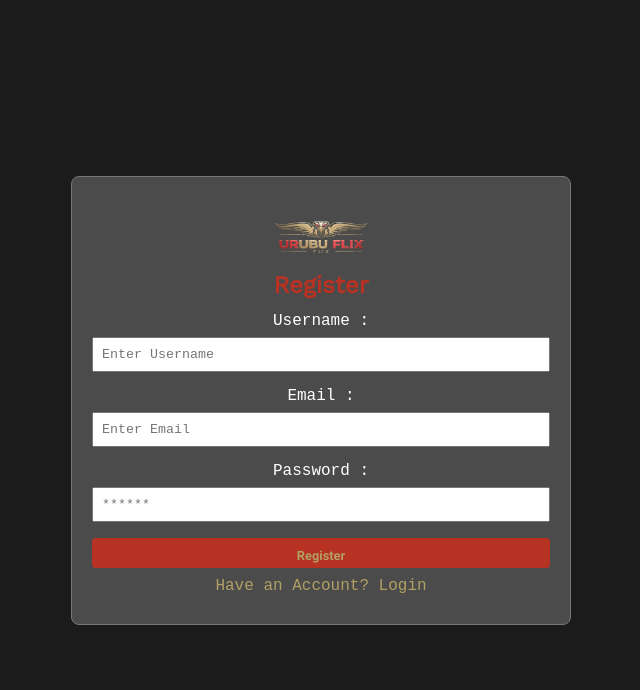
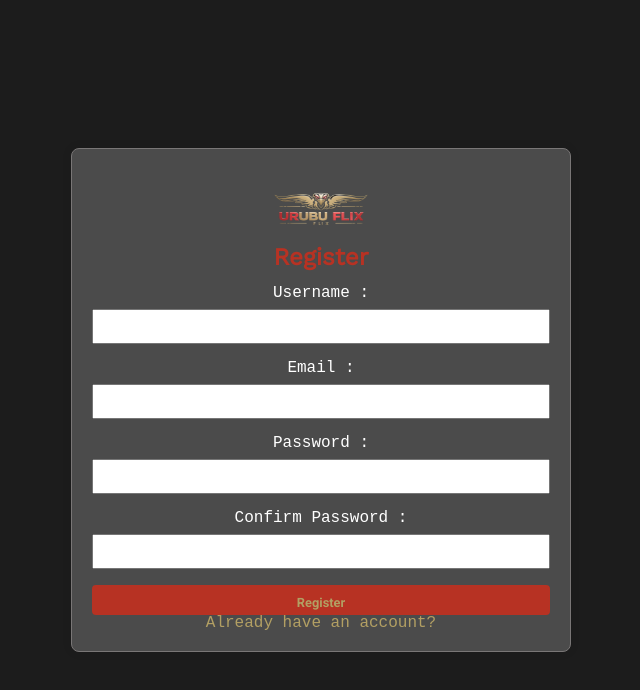
Before and after one commit to dwws-ufes/2024-UrubuFlix, a React (Vite) app in the folder client/: page /register in a window 1280 px wide. Shown: the top 690 px of the page, without its empty margins (319-959 px from the left). Built offline with nearby package versions, Linux system fonts and the light colour scheme; a web font is replaced by a local one.

Commit message:
feat: adiciona confirmaçao de senha
Campo adicionado na pagina de registro para confirmar a senha que o usuario criou

```diff
--- a/client/src/pages/Register.jsx
+++ b/client/src/pages/Register.jsx
@@ -9,6 +9,7 @@ function Register() {
   const [username, setUsername] = useState('');
   const [email, setEmail] = useState('');
   const [password, setPassword] = useState('');
+  const [confirmPassword, setConfirmPassword] = useState('');
 
   const navigate = useNavigate();
 
@@ -16,17 +17,13 @@ function Register() {
     e.preventDefault();
 
     try {
-      console.log(username,email,password);
-      const response = await register(username, email, password);
+      const response = await register(username, email, password, confirmPassword);
       if (response.status) {
         alert('Account created successfully!');
         navigate('/');
-      }
-      else if (!response.status && response.message === 'user already existed') {
-        alert('Account already created, try again');
-      }
-      else {
-        alert('Some information is incorrect\nTry again');
+      } else {
+        // Se o status for false, exiba a mensagem de erro
+        alert(response.message);
       }
     } catch (err) {
       console.log(err);
@@ -39,25 +36,15 @@ function Register() {
         <img src={logo} alt="urubuflix" />
         <h2>Register</h2>
         <label htmlFor='username'>Username :</label>
-        <input
-          type='text'
-          placeholder='Enter Username'
-          onChange={(event) => setUsername(event.target.value)}
-        />
+        <input type='text' id='username' required onChange={(e) => setUsername(e.target.value)} />
         <label htmlFor='email'>Email :</label>
-        <input
-          type='email'
-          placeholder='Enter Email'
-          onChange={(event) => setEmail(event.target.value)}
-        />
+        <input type='email' id='email' required onChange={(e) => setEmail(e.target.value)} />
         <label htmlFor='password'>Password :</label>
-        <input
-          type='password'
-          placeholder='******'
-          onChange={(event) => setPassword(event.target.value)}
-        />
+        <input type='password' id='password' required onChange={(e) => setPassword(e.target.value)} />
+        <label htmlFor='confirmPassword'>Confirm Password :</label>
+        <input type='password' id='confirmPassword' required onChange={(e) => setConfirmPassword(e.target.value)} />
         <button type='submit'>Register</button>
-        <p>Have an Account? <Link to="/login">Login</Link></p>
+        <Link to='/'>Already have an account?</Link>
       </form>
     </div>
   );
--- a/client/src/services/Axios.js
+++ b/client/src/services/Axios.js
@@ -18,9 +18,9 @@ export const login = async (email, password) => {
 };
 
 //================ Register =================== //
-export const register = async (username, email, password) => {
+export const register = async (username, email, password, confirmPassword) => {
   try {
-    const response = await api.post('/register', { username, email, password });
+    const response = await api.post('/register', { username, email, password, confirmPassword });
     return response.data;
   }
   catch (error) {
```
Also changed, not shown: 1 other file (tests, documents, lock files or other folders).
